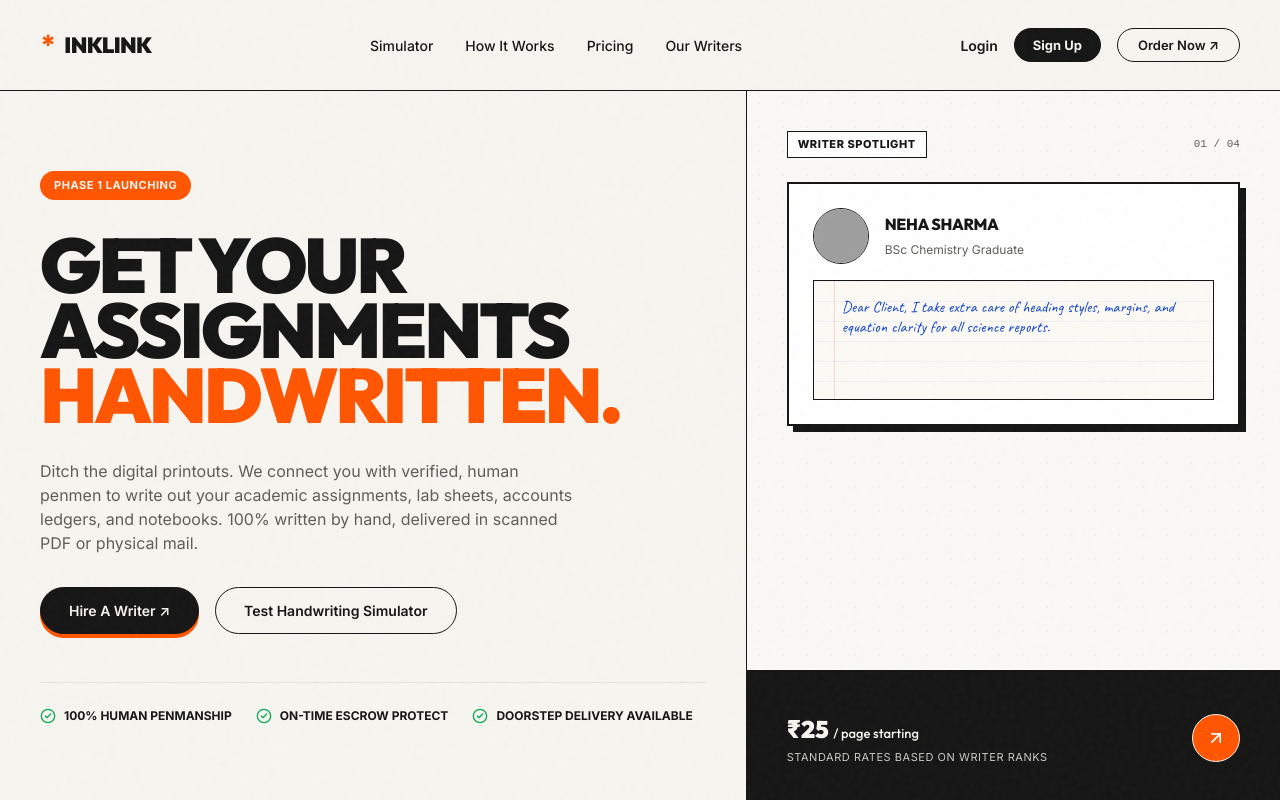
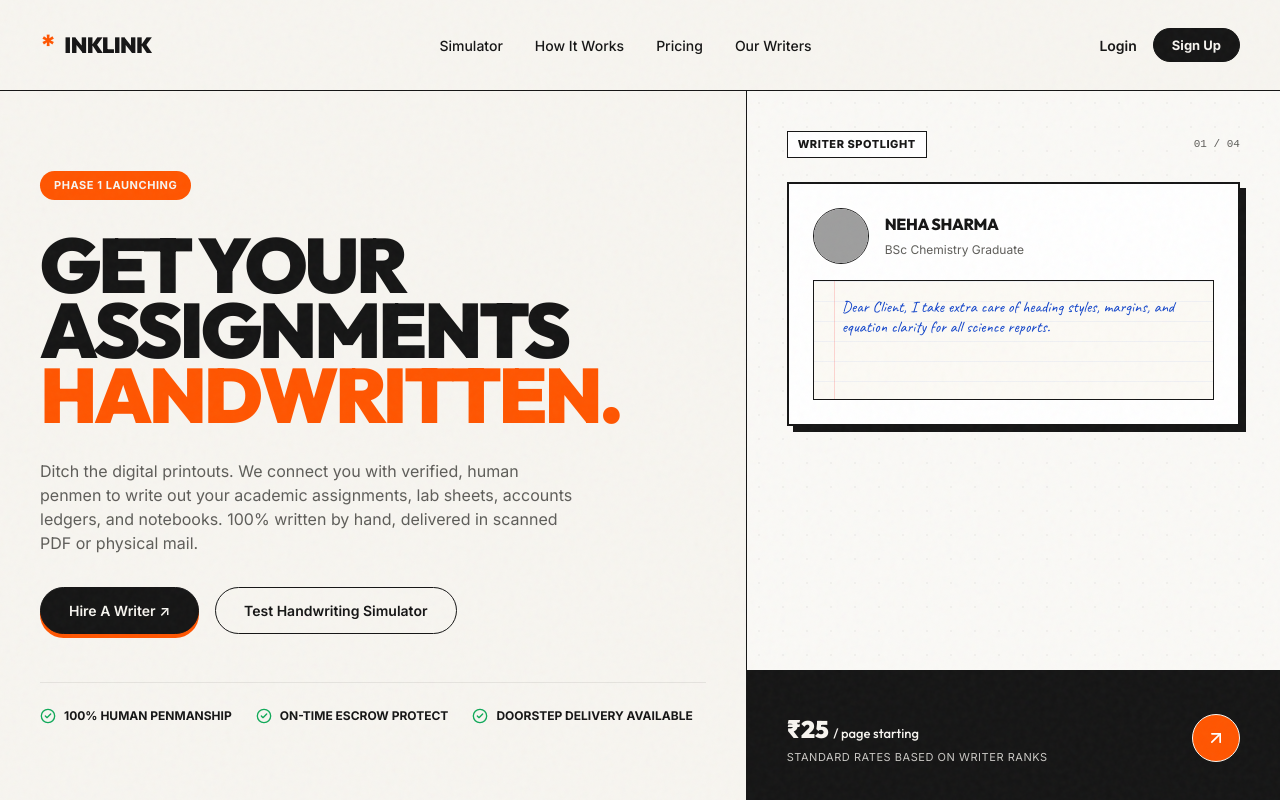
Before and after one commit to bhavitha-1306/PROJECT_SB, a React (Vite) app: page / in a window 1280 px wide. Shown: the top 800 px of the page. Built offline with nearby package versions, Linux system fonts and the light colour scheme; grey boxes are pictures that could not be loaded.

Commit message:
style: remove Order Now button from navbar

```diff
--- a/src/views/InkLinkLanding.tsx
+++ b/src/views/InkLinkLanding.tsx
@@ -136,13 +136,6 @@
               }}
             >
               Sign Up
-            </button>
-            <button
-              onClick={() => handleScrollTo('estimator')}
-              className="btn-secondary"
-              style={{ padding: '8px 20px', fontSize: '13px' }}
-            >
-              Order Now ↗
             </button>
           </div>
         </div>
```
